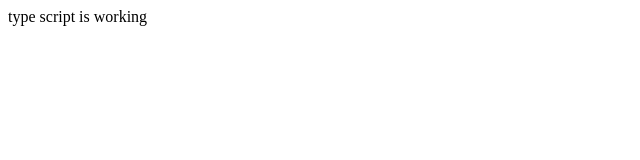
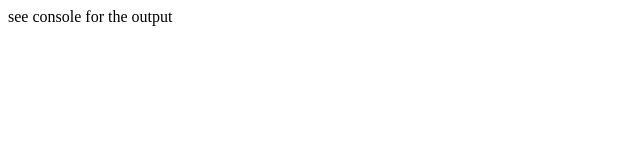
Before and after one commit to aniketharode/aniketharode.github.io-typescript, a plain HTML site: page index_youtube.html in a window 1280 px wide. Shown: the full height of the page, 0-640 px from the left. Drawn offline with Linux system fonts and the light colour scheme.

Commit message:
first commit

```diff
--- a/index_youtube.html
+++ b/index_youtube.html
@@ -1,7 +1,8 @@
 <html>
 <head>
     <body>
-        <p>type script is working</p>
+        <p>see console for the output</p>
 
       <script src="YouTube.js"></script>
+
     </body>
```
Also changed, not shown: index.html (added, +8 -0 lines), index_facebook.html (+1 -1 lines).
